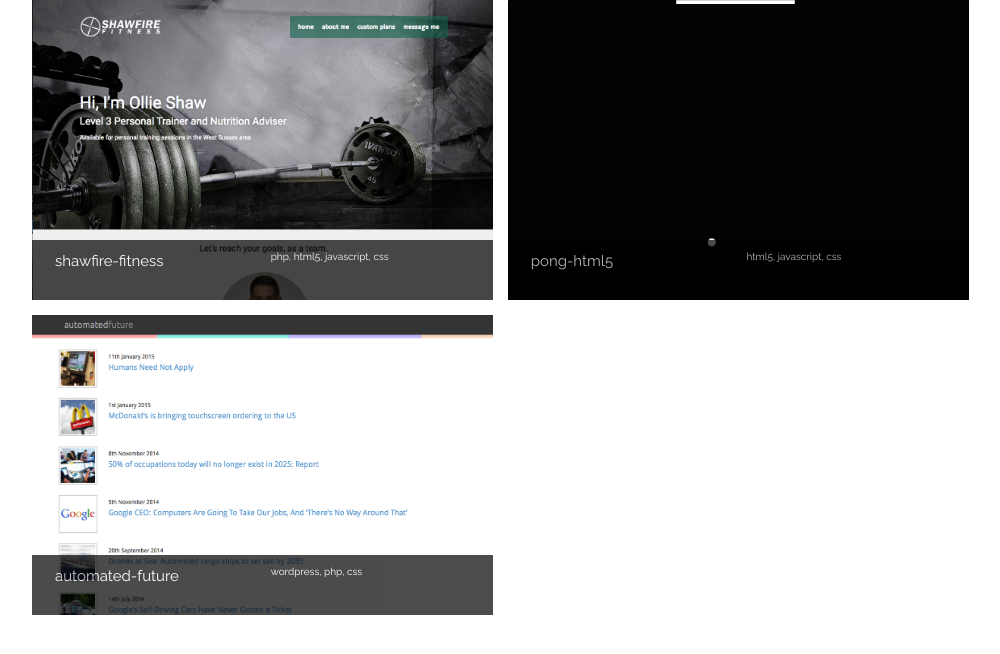
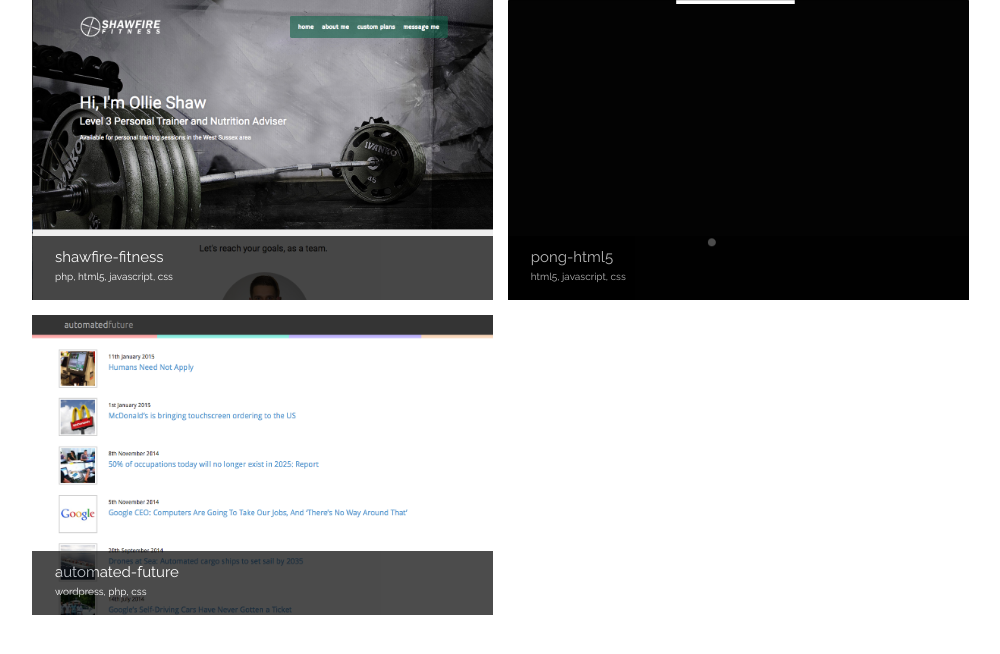
Before and after one commit to joelperry93/portfolio, a PHP site: page / in a window 1280 px wide. Shown: the part 106-760 px from the top of the page, without its empty margins (128-1128 px from the left). Run offline with PHP 8.4, Linux system fonts and the light colour scheme.

Commit message:
Improved web technologies margin-bottom

```diff
--- a/css/style.css
+++ b/css/style.css
@@ -20,6 +20,7 @@ ul.projects-list li.project {
 p.web-technologies {
     float:right;
     color: #fff;
+    margin-bottom:0.5em;
     font-size:1rem;
 }
 
--- a/index.php
+++ b/index.php
@@ -30,12 +30,11 @@
 				<?php foreach ($projects as $project): ?>
 					<a href="<?= $project->url ?>">
 						<li class="six columns project" style="background-image:url('<?= $project->image->url; ?>');">
-                            <div class="project-preview-footer">
-                                <div class="one-half column project-name">
+                            <div class="project-preview-footer row">
+                                <div class="twelve column project-name">
                                     <?= $project->name ?>
                                 </div>
-
-                                <p class="one-half column web-technologies pull-right">
+                                <p class="twelve column web-technologies pull-right">
                                     <?= implode(', ', $project->technologies) ?>
                                 </p>
                             </div>
```
